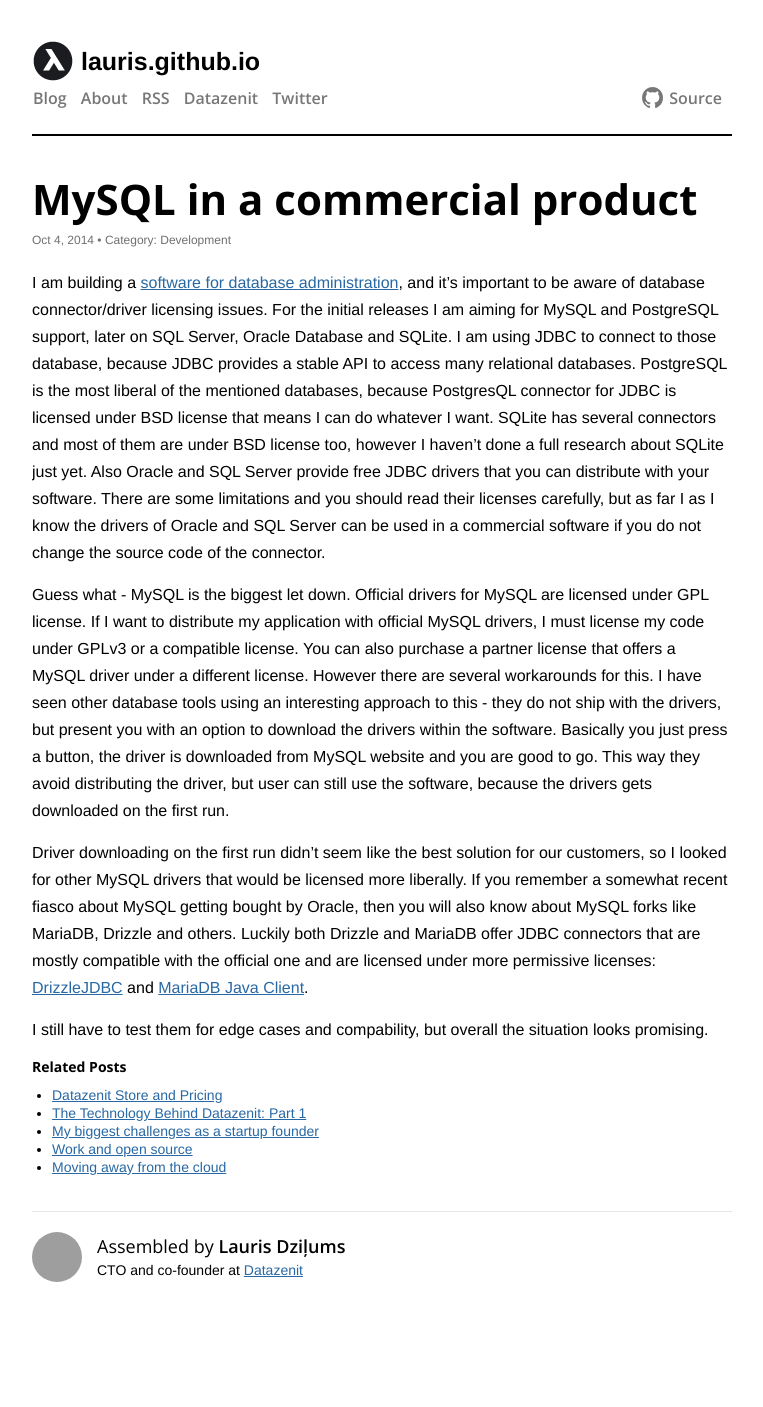
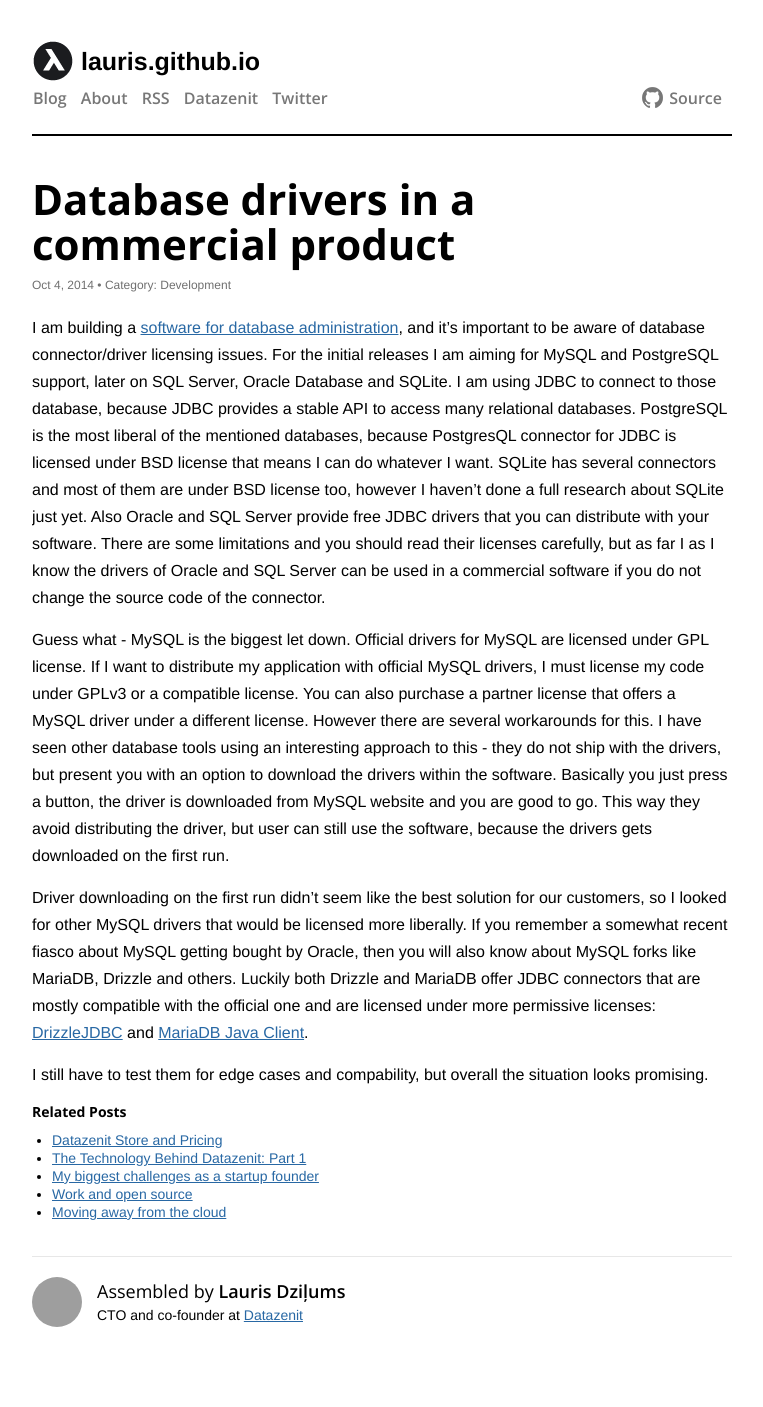
Before and after one commit to lauris/lauris.github.com, a Jekyll site: the page built from _posts/2014-10-04-mysql-in-a-commercial-product.md, in a window 1280 px wide. Shown: the whole page, without its empty margins (258-1021 px from the left). Built offline with Jekyll 4.4.1, drawn with Linux system fonts in a browser that asks for light colours; comment, search, counter and statistics services are not loaded; before the commit the page ends 1362 px from its top, so only the background shows below that; grey boxes are pictures that could not be loaded.

Commit message:
Change url.

```diff
--- a/_posts/2014-10-04-mysql-in-a-commercial-product.md
+++ b/_posts/2014-10-04-mysql-in-a-commercial-product.md
@@ -1,8 +1,8 @@
 ---
 layout: post
-title: "MySQL in a commercial product"
+title: "Database drivers in a commercial product"
 category: development
-permalink: "/development/mysql-in-commercial-product"
+permalink: "/development/database-drivers-in-commercial-product"
 related: ["Work and open source", "Datazenit Store and Pricing", "The Technology Behind Datazenit: Part 1", "My biggest challenges as a startup founder", "Moving away from the cloud"]
 ---
 
```
